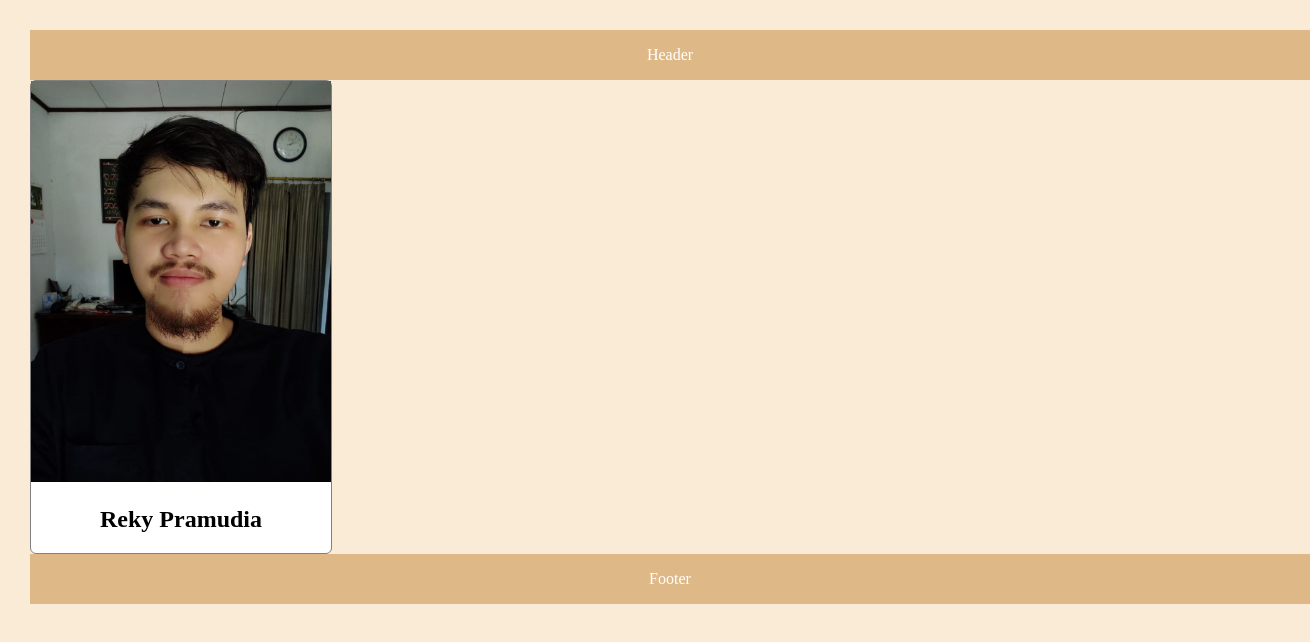
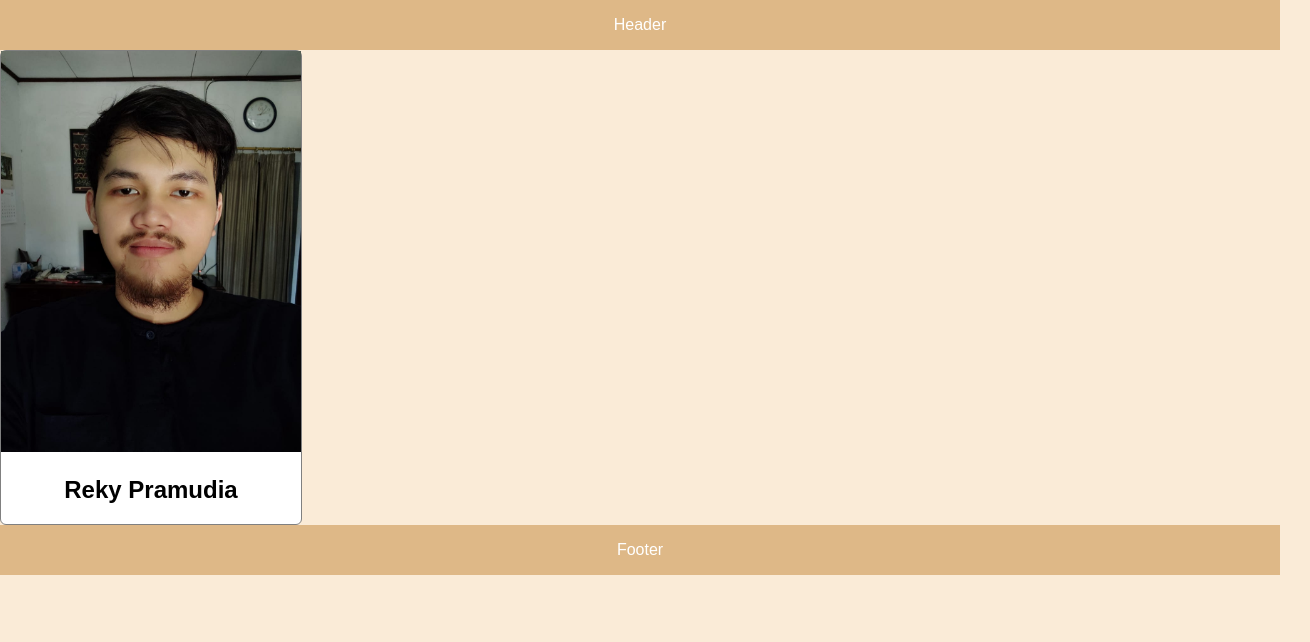
Before and after one commit to rekypramudia/my-repo-from-remote, a plain HTML site: page index.html in a window 1280 px wide. Shown: the whole page, 1310 px wide, since content can reach past the window. Drawn offline with Linux system fonts and the light colour scheme.

Commit message:
changed style for selector body to make the layout prettier, and changed font to Arial

```diff
--- a/style.css
+++ b/style.css
@@ -1,7 +1,9 @@
 body {
     width: 100%;
-    margin: 30px;
+    height: 100%;
+    margin: 0px;
     background-color: antiquewhite;
+    font-family: Arial, Helvetica, sans-serif;
  }
 
  #profile-container{
```
